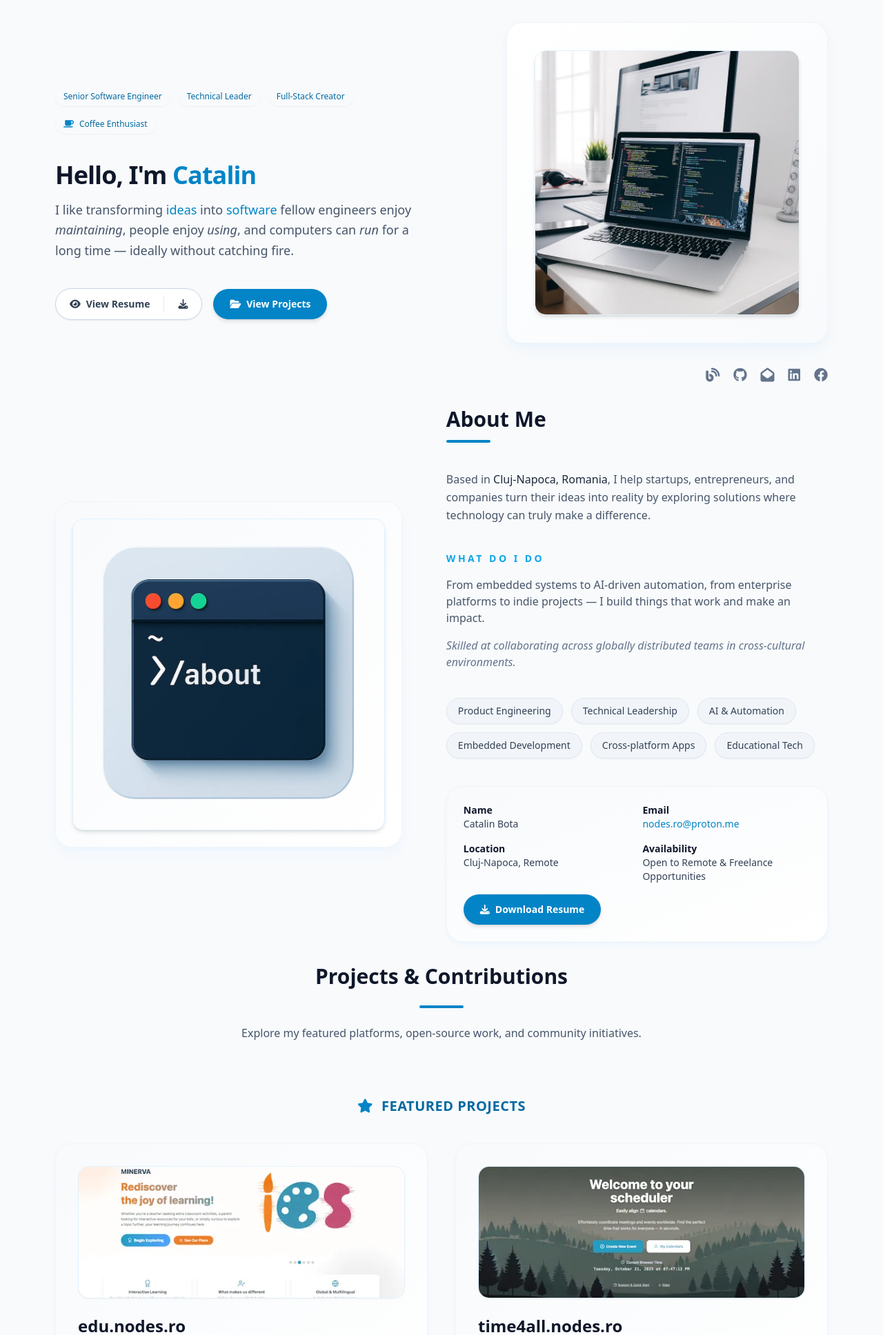
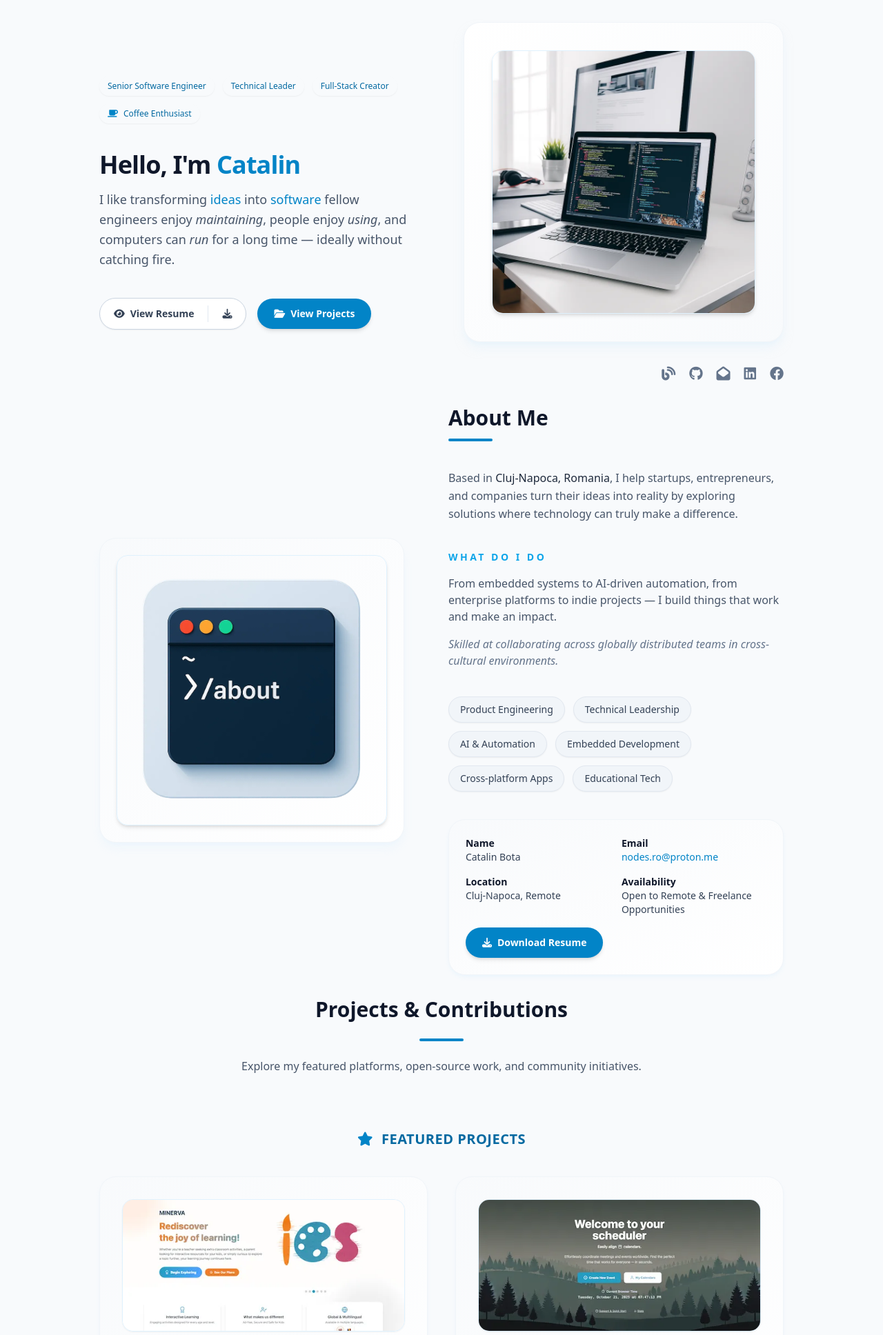
Before and after one commit to botacatalin/Portfolio_CV, a Flask app: page / in a window 1280 px wide. Shown: the part 65-2001 px from the top of the page at 69% size. Run offline with Flask 3, Linux system fonts and the light colour scheme; some libraries are stand-ins or nearby versions.

Commit message:
Refactor

```diff
--- a/templates/base.html
+++ b/templates/base.html
@@ -83,7 +83,7 @@
   </nav>
 
   <!-- Main Content -->
-  <main class="mx-auto max-w-6xl space-y-6 px-4 py-6 sm:space-y-8 sm:py-8">
+  <main class="mx-auto max-w-5xl space-y-6 px-4 py-6 sm:space-y-8 sm:py-8">
     {% block content %}{% endblock %}
   </main>
 
```
